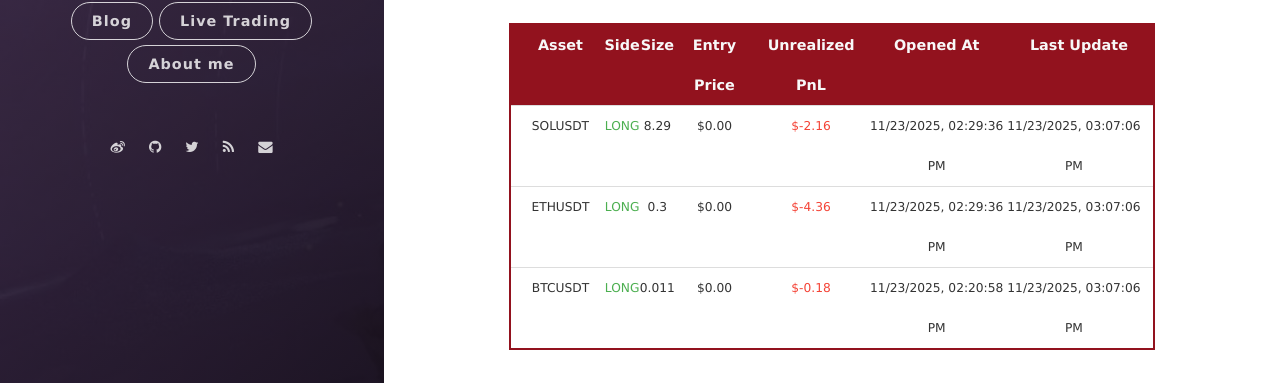
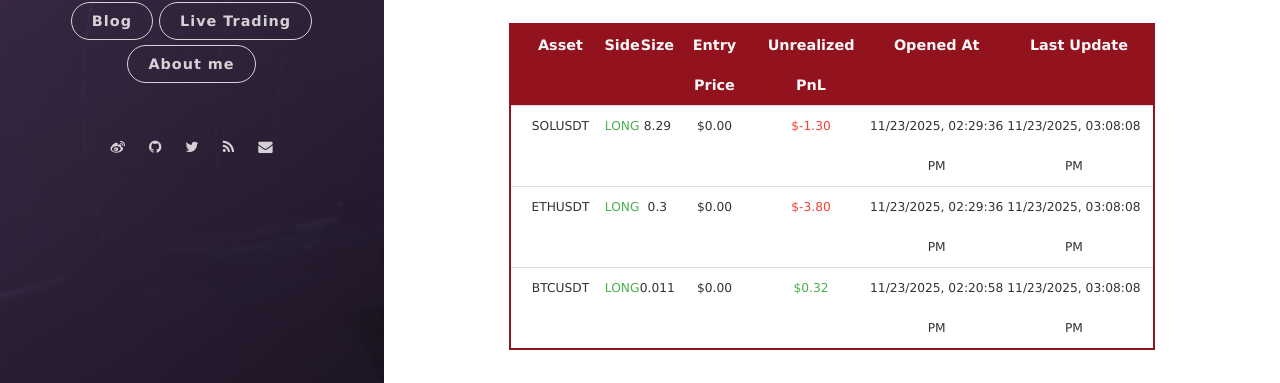
Before and after one commit to leeyegy/leeyegy.github.io, a Jekyll site: the page built from live-trading.html, in a window 1280 px wide and 1026 px high. Shown: the part 576-959 px from the top of the window. Built offline with Jekyll 4.4.1, drawn with Linux system fonts in a browser that asks for light colours; nearby versions of some CDN libraries.

Commit message:
AccountMonitor: refresh positions 2025-11-23T23:08:08+08:00

```diff
--- a/assets/data/binance/positions.json
+++ b/assets/data/binance/positions.json
@@ -4,26 +4,26 @@
     "side": "LONG",
     "size": 8.29,
     "entryPrice": 0.0,
-    "unrealizedPnl": -2.1554,
+    "unrealizedPnl": -1.29870824,
     "openedAt": "2025-11-23T22:29:36+08:00",
-    "reportedAt": "2025-11-23T23:07:06+08:00"
+    "reportedAt": "2025-11-23T23:08:08+08:00"
   },
   {
     "symbol": "ETHUSDT",
     "side": "LONG",
     "size": 0.3,
     "entryPrice": 0.0,
-    "unrealizedPnl": -4.359,
+    "unrealizedPnl": -3.79624185,
     "openedAt": "2025-11-23T22:29:36+08:00",
-    "reportedAt": "2025-11-23T23:07:06+08:00"
+    "reportedAt": "2025-11-23T23:08:08+08:00"
   },
   {
     "symbol": "BTCUSDT",
     "side": "LONG",
     "size": 0.011,
     "entryPrice": 0.0,
-    "unrealizedPnl": -0.176,
+    "unrealizedPnl": 0.31982611,
     "openedAt": "2025-11-23T22:20:58+08:00",
-    "reportedAt": "2025-11-23T23:07:06+08:00"
+    "reportedAt": "2025-11-23T23:08:08+08:00"
   }
 ]
```
